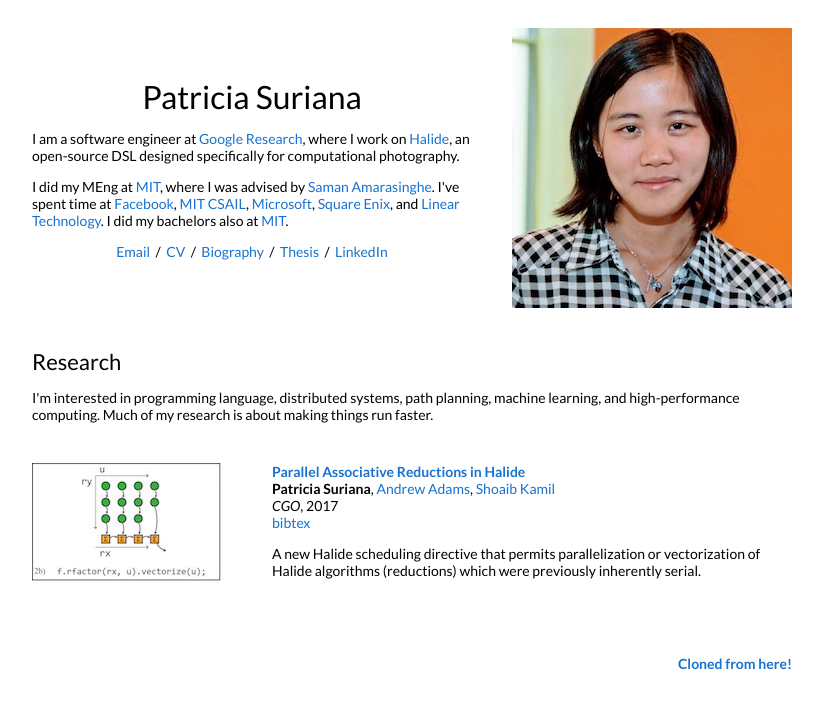
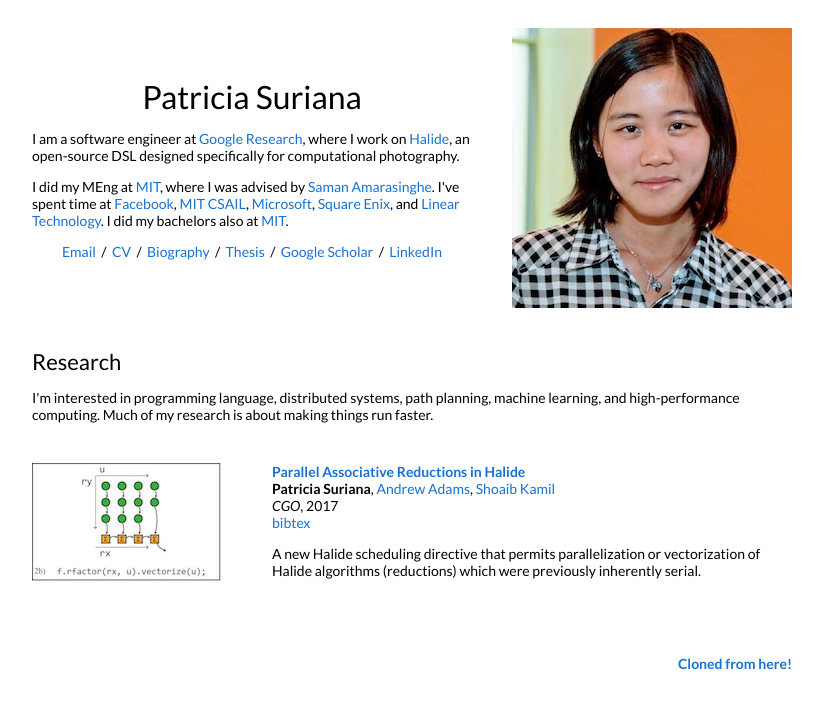
Before and after one commit to psuriana/psuriana.github.io, a plain HTML site: page index.html in a window 1280 px wide. Shown: the whole page, without its empty margins (228-1051 px from the left). Drawn offline with Linux system fonts and the light colour scheme.

Commit message:
Add google scholars

```diff
--- a/index.html
+++ b/index.html
@@ -83,6 +83,7 @@
           <a href="PatriciaSuriana-CV.pdf">CV</a> &nbsp/&nbsp
           <a href="PatriciaSuriana-bio.txt">Biography</a> &nbsp/&nbsp
           <a href="https://drive.google.com/file/d/1Y4kybHNHuCDsI7XTmk7-_EFbENM0L1d6/view?usp=sharing">Thesis</a> &nbsp/&nbsp
+          <a href="https://scholar.google.com/citations?hl=en&authuser=1&user=bDxg9BEAAAAJ">Google Scholar</a> &nbsp/&nbsp
           <a href="https://www.linkedin.com/in/patricia-suriana-37217047/"> LinkedIn </a>
         </p>
         </td>
```
Also changed, not shown: 1 other file.
